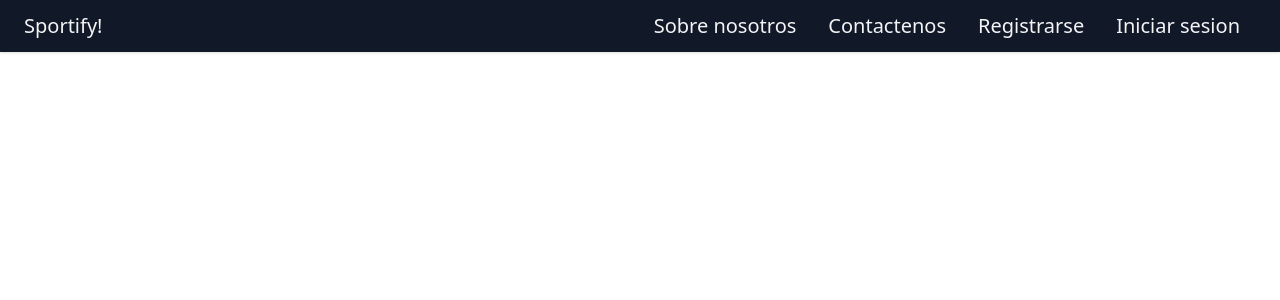
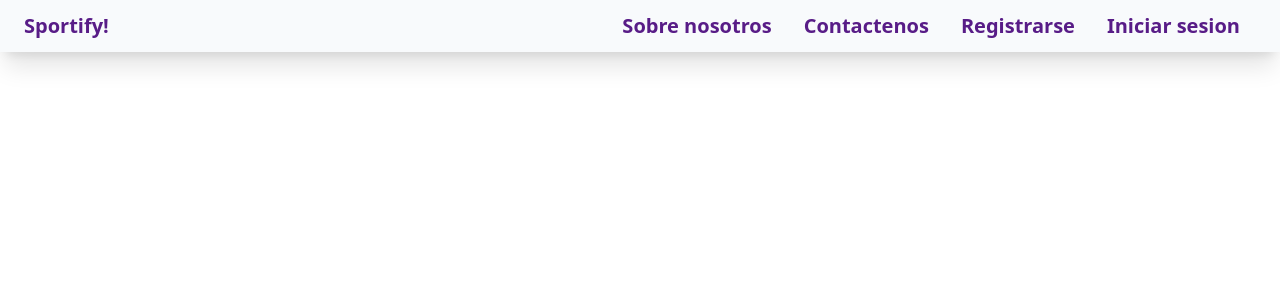
Before and after one commit to Lucho-Castagno/Sportify-prototype, a Vue app: page / in a window 1280 px wide. Shown: the top 300 px of the page. Built offline with nearby package versions, Linux system fonts and the light colour scheme.

Commit message:
varios navbar

```diff
--- a/src/components/Navbar/Navbar.vue
+++ b/src/components/Navbar/Navbar.vue
@@ -1,16 +1,17 @@
 <template>
-    <div class="bg-gray-900 text-gray-100 py-3 5 px-6 shadow md:flex justify-between items-center">
+    <div class="bg-slate-50 text-purple-900 py-3 5 px-6 shadow-xl md:flex justify-between items-center shadow-xl">
         <div class="flex items-center cursor-pointer">
-            <router-link @click="MenuClose()" class="text-xl" to="/">Sportify!</router-link>
+            <router-link @click="MenuClose()" class="text-xl font-bold" to="/">Sportify!</router-link>
         </div>
 
         <span @click="MenuOpen()" class="absolute md:hidden right-6 top-1.5 cursor-pointer text-4xl">
             <i :class="[open ? 'bi bi-x' : 'bi bi-list']"></i>
         </span>
-
-        <ul class="md:flex md:items-center md:px-0 px-10 md:pb-0 pb-15 md:static absolute bg-gray-900 md:w-auto w-full top-10 duration-700 ease-in" :class="[open ? 'left-0' : 'left-[-100%]']">
+        <ul class="md:shadow-none shadow-xl md:flex md:items-center md:px-0 px-10 md:pb-0 pb-15 bg-slate-50 md:static absolute md:w-auto w-full top-10 duration-700 ease-in" :class="[open ? 'left-0' : 'left-[-100%]']">
             <li class="md:mx-4 md:my-0 my-6" v-for="link in links" :key="link.key">
-                <router-link @click="MenuClose()" class="text-xl hover:text-green-500" :to="link.link">{{ link.name }}</router-link>
+                <router-link @click="MenuClose()" class="text-xl hover:text-teal-500 font-semibold" :to="link.link">
+                    {{ link.name }}
+                </router-link>
             </li>
         </ul>
     </div>
```
